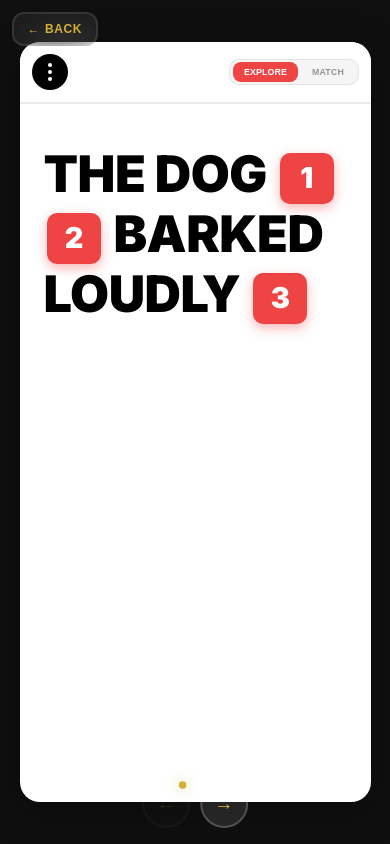
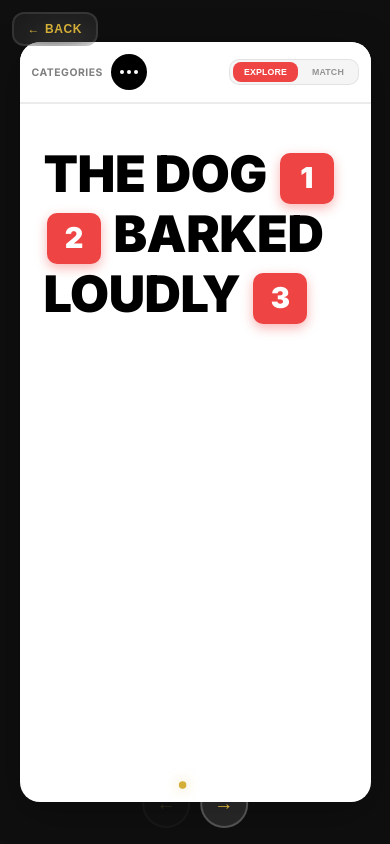
Before and after one commit to mhnashtai-prog/sentence-builder-game, a plain HTML site: page index.html in a window 390 px wide. Drawn offline with Linux system fonts and the light colour scheme.

Commit message:
Update index.html

```diff
--- a/index.html
+++ b/index.html
@@ -657,7 +657,23 @@
         display: none !important;
       }
 
-      /* iOS-style menu button - left side */
+      /* Categories menu section - left side */
+      .category-menu-section {
+        display: flex;
+        align-items: center;
+        gap: 0.5rem;
+        flex-shrink: 0;
+      }
+
+      .category-label {
+        font-size: 0.65rem;
+        font-weight: 700;
+        color: rgba(0, 0, 0, 0.5);
+        text-transform: uppercase;
+        letter-spacing: 0.05em;
+      }
+
+      /* iOS-style menu button */
       .category-menu-btn {
         width: 36px;
         height: 36px;
@@ -665,7 +681,7 @@
         border: none;
         border-radius: 50%;
         display: flex;
-        flex-direction: column;
+        flex-direction: row;
         align-items: center;
         justify-content: center;
         gap: 3px;
@@ -1094,11 +1110,14 @@ function renderSlides() {
     return `
       <div class="slide ${index === 0 ? 'active' : ''}" data-index="${index}">
         <div class="slide-header">
-          <button class="category-menu-btn" onclick="toggleCategoryDropdown()">
-            <span class="menu-dot"></span>
-            <span class="menu-dot"></span>
-            <span class="menu-dot"></span>
-          </button>
+          <div class="category-menu-section">
+            <span class="category-label">Categories</span>
+            <button class="category-menu-btn" onclick="toggleCategoryDropdown()">
+              <span class="menu-dot"></span>
+              <span class="menu-dot"></span>
+              <span class="menu-dot"></span>
+            </button>
+          </div>
           <div class="category-dropdown" id="categoryDropdown">
             ${dropdownItemsHTML}
           </div>
```
